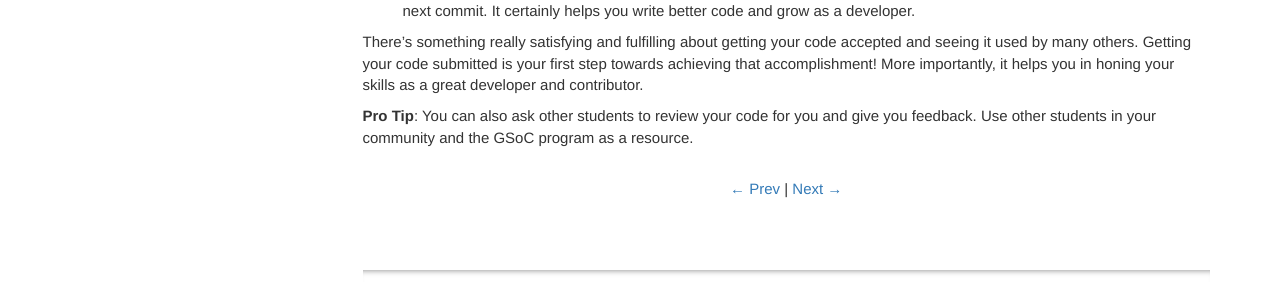
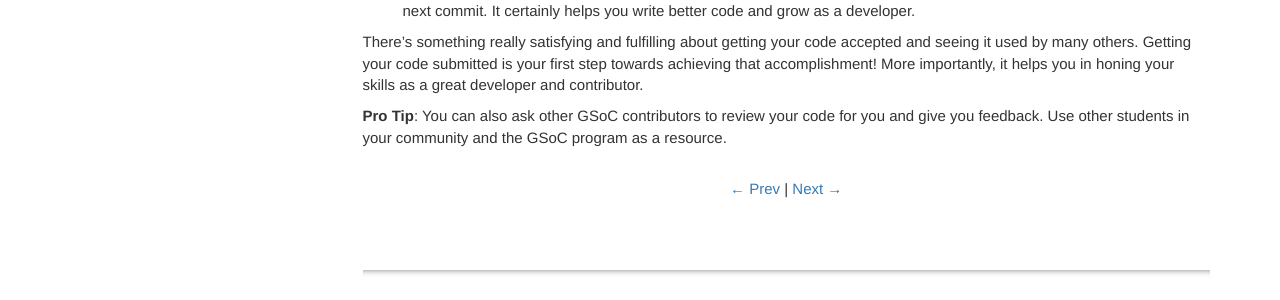
Before and after one commit to google/gsocguides, a Jekyll site: the page built from pages/student/16-strategies_for_getting_your_code_committed.md, in a window 1280 px wide. Shown: the part 585-885 px from the top of the page. Built offline with Jekyll 4.4.1, drawn with Linux system fonts in a browser that asks for light colours.

Commit message:
Update 16-strategies_for_getting_your_code_committed.md
remove student terminology

```diff
--- a/pages/student/16-strategies_for_getting_your_code_committed.md
+++ b/pages/student/16-strategies_for_getting_your_code_committed.md
@@ -19,4 +19,4 @@ A key goal of GSoC is to produce useful code that is integrated into the code ba
 
 There's something really satisfying and fulfilling about getting your code accepted and seeing it used by many others. Getting your code submitted is your first step towards achieving that accomplishment! More importantly, it helps you in honing your skills as a great developer and contributor.
 
-**Pro Tip**: You can also ask other students to review your code for you and give you feedback. Use other students in your community and the GSoC program as a resource.
+**Pro Tip**: You can also ask other GSoC contributors to review your code for you and give you feedback. Use other students in your community and the GSoC program as a resource.
```
